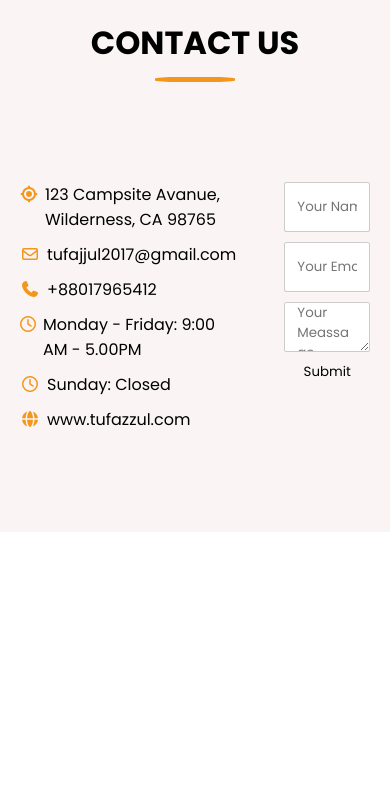
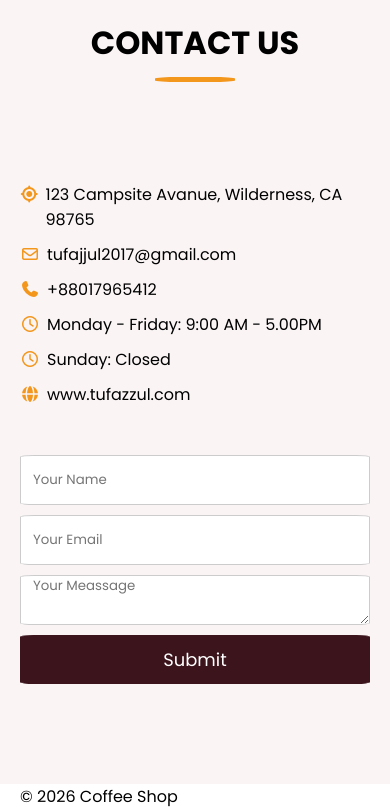
Before and after one commit to Tufazzul1/Coffee_Shop, a plain HTML site: page index.html in a window 390 px wide. Shown: the part 7522-8329 px from the top of the page. Before the commit the page ends 8054 px from the top, so only its background shows below. Drawn offline with nearby package versions, Linux system fonts and the light colour scheme; a web font is replaced by a local one.

Commit message:
Footer section started

```diff
--- a/index.html
+++ b/index.html
@@ -200,7 +200,7 @@
         </section>
 
         <!-- Gallery section -->
-         <section class="gallery-section">
+        <section class="gallery-section">
             <h2 class="section-title">
                 Gallery
             </h2>
@@ -226,10 +226,10 @@
                     </li>
                 </ul>
             </div>
-         </section>
+        </section>
 
-         <!-- Contact Section -->
-          <section class="contact-section">
+        <!-- Contact Section -->
+        <section class="contact-section">
             <h2 class="section-title">Contact Us</h2>
             <div class="section-content">
                 <ul class="contact-info-list">
@@ -268,8 +268,29 @@
                     </button>
                 </form>
             </div>
-          </section>
+        </section>
 
+
+        <!-- Foter section -->
+        <section class="footer-section">
+            <div class="section-content">
+                <p class="copyright-text">
+                    &copy 2026 Coffee Shop
+                </p>
+
+                <div class="social-link-list">
+                    <a href="#" class="social-link">
+                        <i class="fa-brands fa-facebook"></i>
+                    </a>
+                    <a href="#" class="social-link">
+                        <i class="fa-brands fa-instagram"></i>
+                    </a>
+                    <a href="#" class="social-link">
+                        <i class="fa-brands fa-x-twitter"></i>
+                    </a>
+                </div>
+            </div>
+        </section>
 
 
     </main>
--- a/style.css
+++ b/style.css
@@ -442,14 +442,29 @@ header .navbar {
     border: 1px solid var(--medium-gray-color);
 }
 
-.contact-section .contact-form .form-input:focus{
+.contact-section .contact-form .form-input:focus {
     border-color: var(--primary-color);
 }
 
-.contact-section .contact-form textarea  {
+.contact-section .contact-form textarea {
     height: 1000px;
     padding: 12px;
     resize: vertical;
+}
+
+
+.contact-section .contact-form .submit-button {
+    background: var(--primary-color);
+    padding: 10px 26px;
+    color: white;
+    border-radius: var(--border-radius-s);
+    font-width: var(--font-weight-medium);
+    font-size: var(--font-size-m);
+    border: 1px solid var(--primary-color);
+}
+
+.contact-section .contact-form .submit-button:hover {
+    background: var(--secondary-color);
 }
 
 
@@ -588,6 +603,10 @@ header .navbar {
         height: 230px;
     }
 
+    .contact-section .section-content {
+        display: flex;
+        flex-direction: column;
+    }
 }
 
 /* Responsive design for width 640px */
@@ -620,4 +639,10 @@ header .navbar {
         width: calc(100%/1 - 25px);
         height: 230px;
     }
+
+    .contact-section .section-content {
+        display: flex;
+        flex-direction: column;
+    }
+
 }
```
